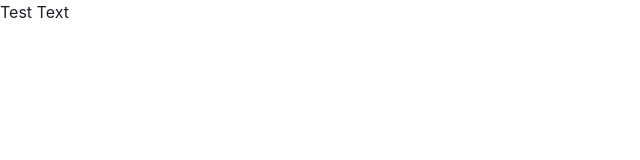
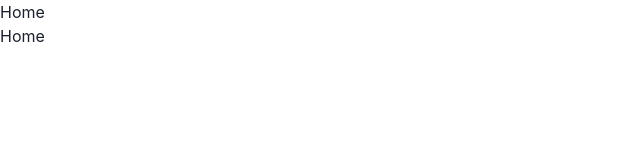
Before and after one commit to briannamcdonald/virtual-tourism-nl, a React (Create React App) app: page / in a window 1280 px wide. Shown: the top 160 px of the page, without its empty margins (0-640 px from the left). Built offline with nearby package versions, Linux system fonts and the light colour scheme.

Commit message:
added the project structure

```diff
--- a/package.json
+++ b/package.json
@@ -12,6 +12,7 @@
     "framer-motion": "^3.6.1",
     "react": "^17.0.1",
     "react-dom": "^17.0.1",
+    "react-router-dom": "^5.2.0",
     "react-scripts": "4.0.2",
     "web-vitals": "^1.1.0"
   },
--- a/src/App.js
+++ b/src/App.js
@@ -1,10 +1,25 @@
 import './App.css';
 import { Text } from "@chakra-ui/react"
+import Home from './components/home/home'
+import Navbar from './components/navbar/navbar'
+import {
+  BrowserRouter as Router,
+  Switch,
+  Route,
+  Link
+} from "react-router-dom";
 
 function App() {
   return (
     <div>
-      <Text>Test Text</Text>
+      <Navbar/>
+    <Router>
+      <Switch>
+          <Route path="/">
+            <Home />
+          </Route>
+        </Switch>
+    </Router>
     </div>
   );
 }
--- /dev/null
+++ b/src/components/home/home.js
@@ -0,0 +1,4 @@
+function Home() {
+    return <h2>Home</h2>;
+  }
+export default Home;
--- /dev/null
+++ b/src/components/navbar/navbar.js
@@ -0,0 +1,4 @@
+function Navbar() {
+    return <h2>Home</h2>;
+  }
+export default Navbar
```
Also changed, not shown: 1 other file (tests, documents, lock files or other folders).
